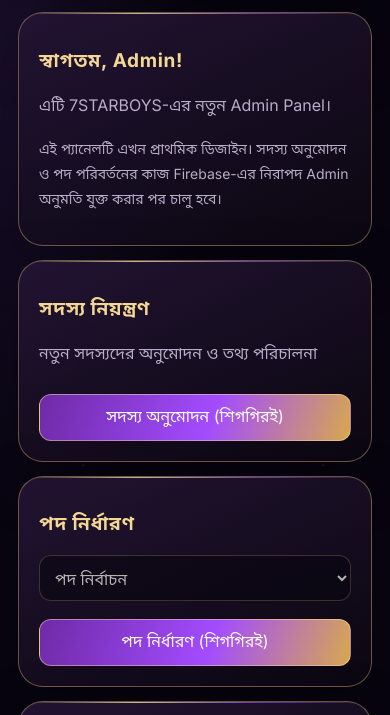
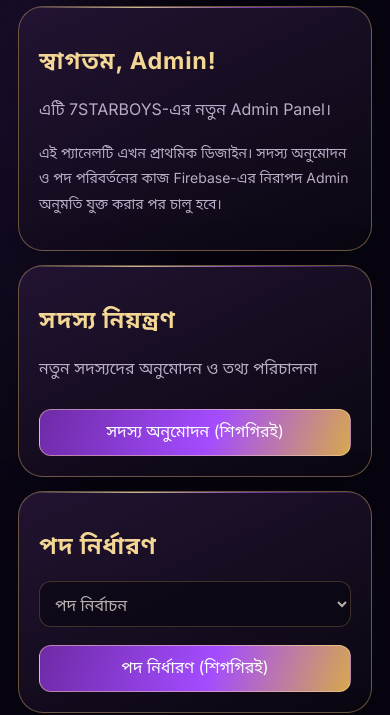
Before and after one commit to blackhunterbd756-del/7starboys, a plain HTML site: page admin.html in a window 390 px wide. Shown: the part 143-858 px from the top of the page. Drawn offline with Linux system fonts and the light colour scheme.

Commit message:
Apply mobile responsive layout fixes across site

```diff
--- a/admin.html
+++ b/admin.html
@@ -39,6 +39,7 @@ a{color:#ff646b}
 </style>
     <link rel="stylesheet" href="club-design.css?v=20261117-purplegold3">
     <link rel="stylesheet" href="cinematic-royal.css?v=20261117-3Droyal6">
+    <link rel="stylesheet" href="mobile-responsive.css?v=20261117-mobilefix1">
 </head>
 <body>
 
```
